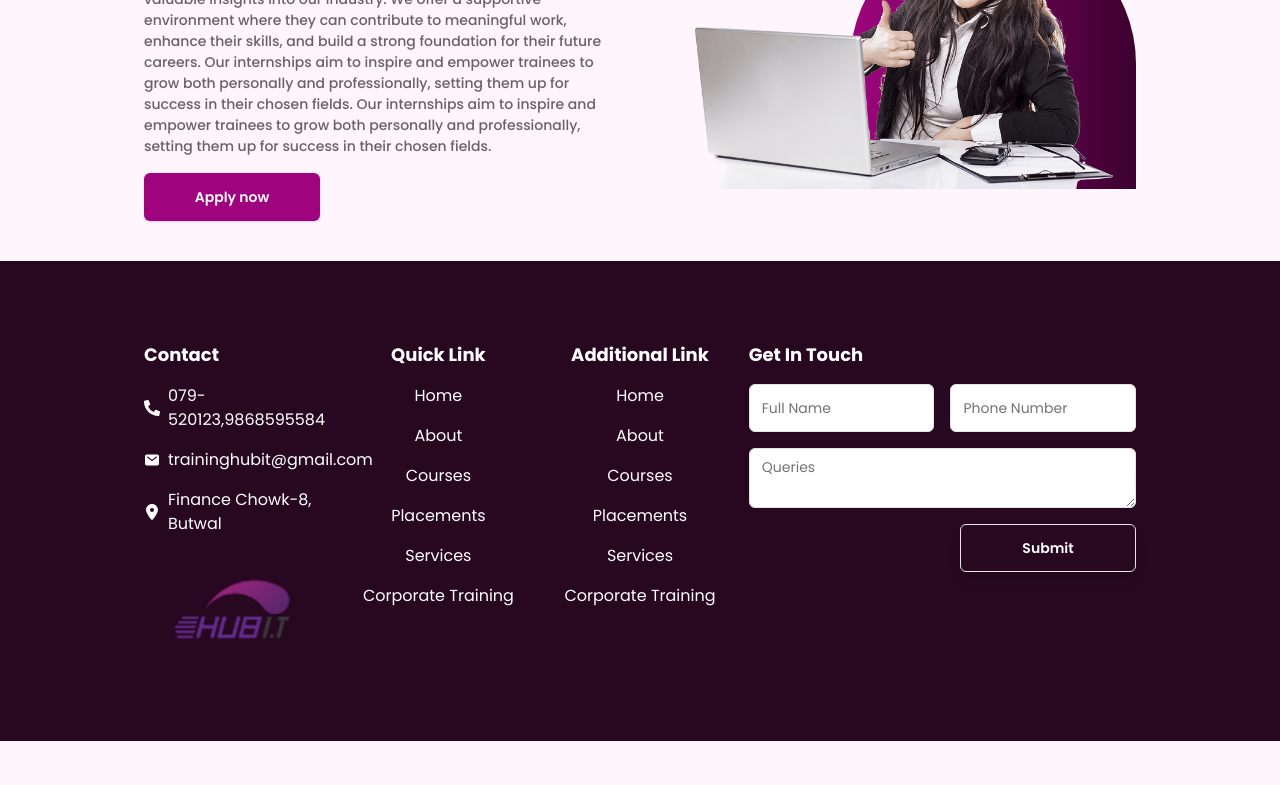
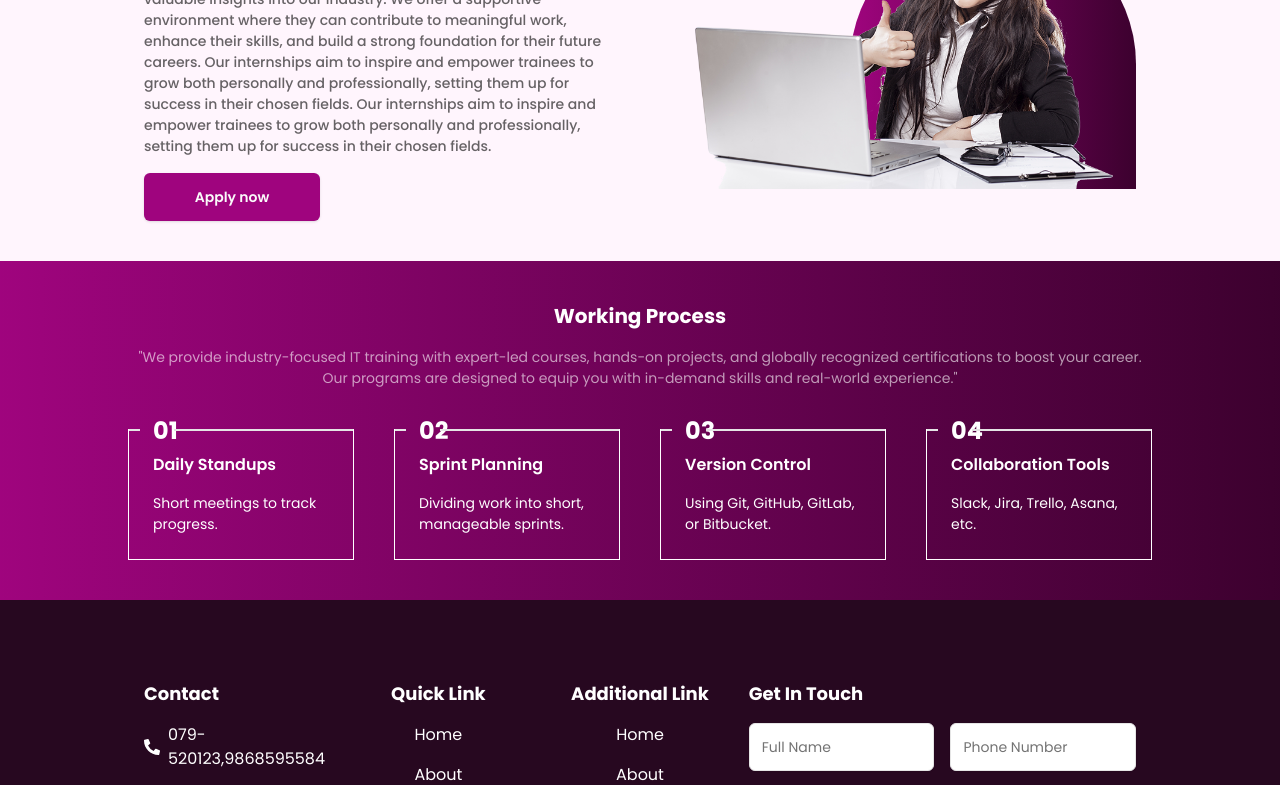
Before and after one commit to sushantshrestha22/HubitUsersite, a Next.js app in the folder my-app/: page /placements in a window 1280 px wide. Shown: the part 616-1401 px from the top of the page. Before the commit the page ends 1357 px from the top, so only its background shows below. Built offline with nearby package versions, Linux system fonts and the light colour scheme.

Commit message:
Working Process Section of Course Page

```diff
--- a/my-app/app/placements/page.tsx
+++ b/my-app/app/placements/page.tsx
@@ -1,5 +1,6 @@
 import PageHerosection from "@/components/pages/common/pageherosection";
 import AboutPlacement from "@/components/pages/placement/aboutplacement";
+import WokingProcessSection from "@/components/pages/placement/wokingprocesssection";
 import React from "react";
 
 type Props = {};
@@ -9,6 +10,7 @@ const Placement = (props: Props) => {
     <div>
       <PageHerosection title1="Home" title2="Placement" link1="#" link2="#" />
       <AboutPlacement />
+      <WokingProcessSection />
     </div>
   );
 };
--- /dev/null
+++ b/my-app/components/pages/placement/wokingprocesssection.tsx
@@ -0,0 +1,76 @@
+import React from "react";
+
+type Props = {};
+
+const WokingProcessSection = (props: Props) => {
+  type WorkingProps = {
+    id: string;
+    title: string;
+    description: string;
+  };
+
+  const workingProcess: WorkingProps[] = [
+    {
+      id: "01",
+      title: "Daily Standups",
+      description: "Short meetings to track progress.",
+    },
+    {
+      id: "02",
+      title: "Sprint Planning",
+      description: "Dividing work into short, manageable sprints.",
+    },
+    {
+      id: "03",
+      title: "Version Control",
+      description: "Using Git, GitHub, GitLab, or Bitbucket.",
+    },
+    {
+      id: "04",
+      title: "Collaboration Tools",
+      description: "Slack, Jira, Trello, Asana, etc.",
+    },
+  ];
+
+  return (
+    <div className="bg-gradient-to-r from-primary to-accent p-10 lg:px-32 text-secondary place-items-center space-y-10">
+      <div className="space-y-4 place-items-center">
+        <h1 className="text-xl font-bold max-sm:text-center">
+          Working Process{" "}
+        </h1>
+        <p className="text-xs md:text-sm text-center text-secondary opacity-60 max-lg:line-clamp-[8]">
+          "We provide industry-focused IT training with expert-led courses,
+          hands-on projects, and globally recognized certifications to boost
+          your career. Our programs are designed to equip you with in-demand
+          skills and real-world experience."
+        </p>
+      </div>
+      <div className="grid grid-cols-1 md:grid-cols-2 lg:grid-cols-4 gap-10">
+        {workingProcess.map((work) => (
+          <div
+            key={work.id}
+            className="border-x border-b border-secondary p-6 relative flex flex-col gap-4"
+          >
+            <div className="absolute -top-4 font-bold text-2xl">{work.id}</div>
+            <div className="border w-[5%] absolute top-0 left-0"></div>
+            <div className="border w-[80%] md:w-[84%] lg:w-[80%] absolute top-0 right-0"></div>
+
+            <div className="font-semibold">{work.title}</div>
+            <div className="text-sm">{work.description}</div>
+          </div>
+        ))}
+        {/*
+        <div className="border-x  border-b border-secondary p-6 relative flex flex-col gap-4">
+          <div className="absolute  -top-4  font-bold text-2xl">01</div>
+          <div className="border w-[5%] absolute top-0 left-0"></div>
+          <div className="border w-[80%] absolute top-0 right-0"></div>
+
+          <div className="font-semibold">Daily Standups</div>
+          <div className="text-sm">Short meetings to track progress.</div>
+        </div> */}
+      </div>
+    </div>
+  );
+};
+
+export default WokingProcessSection;
```
Also changed, not shown: 1 other file (tests, documents, lock files or other folders).
